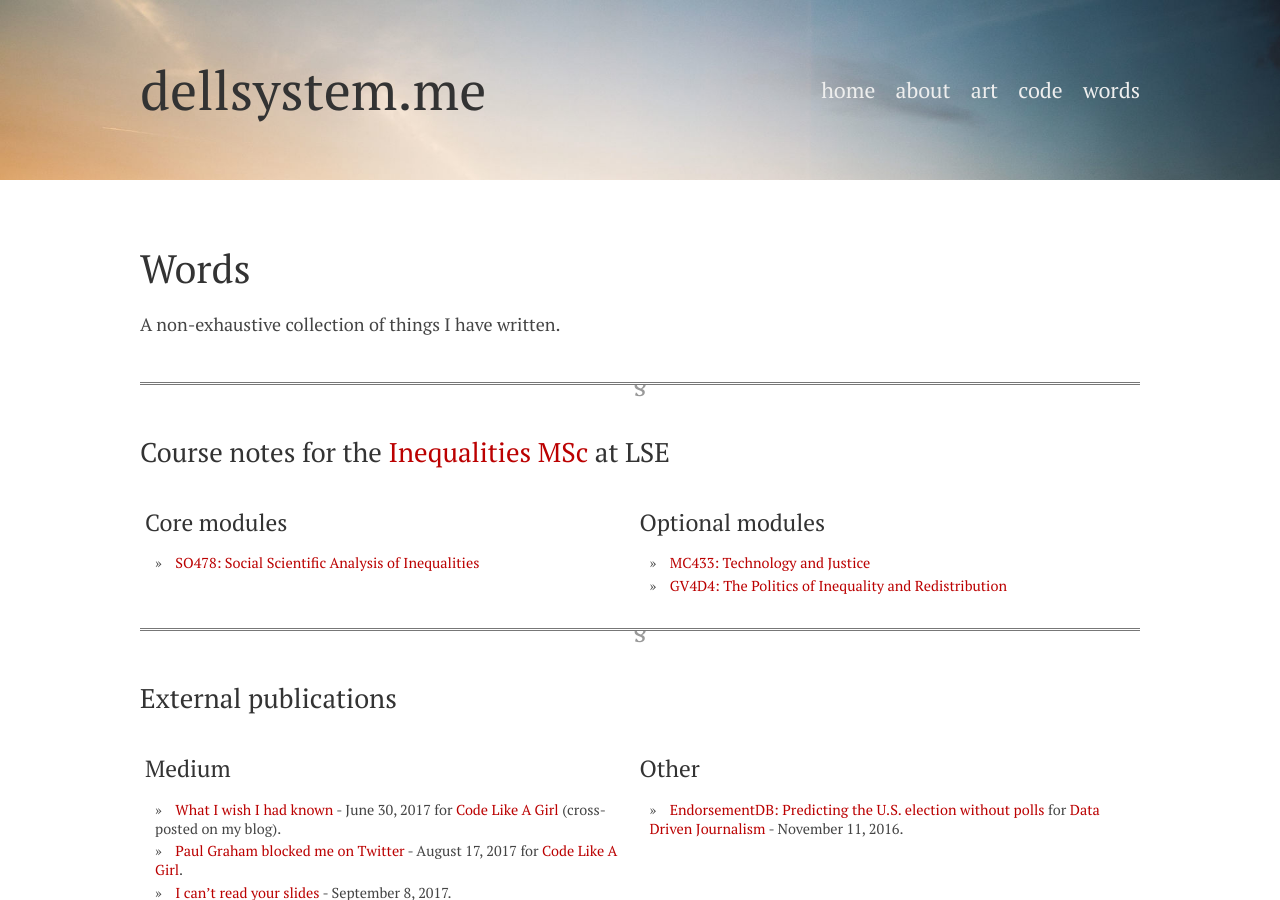
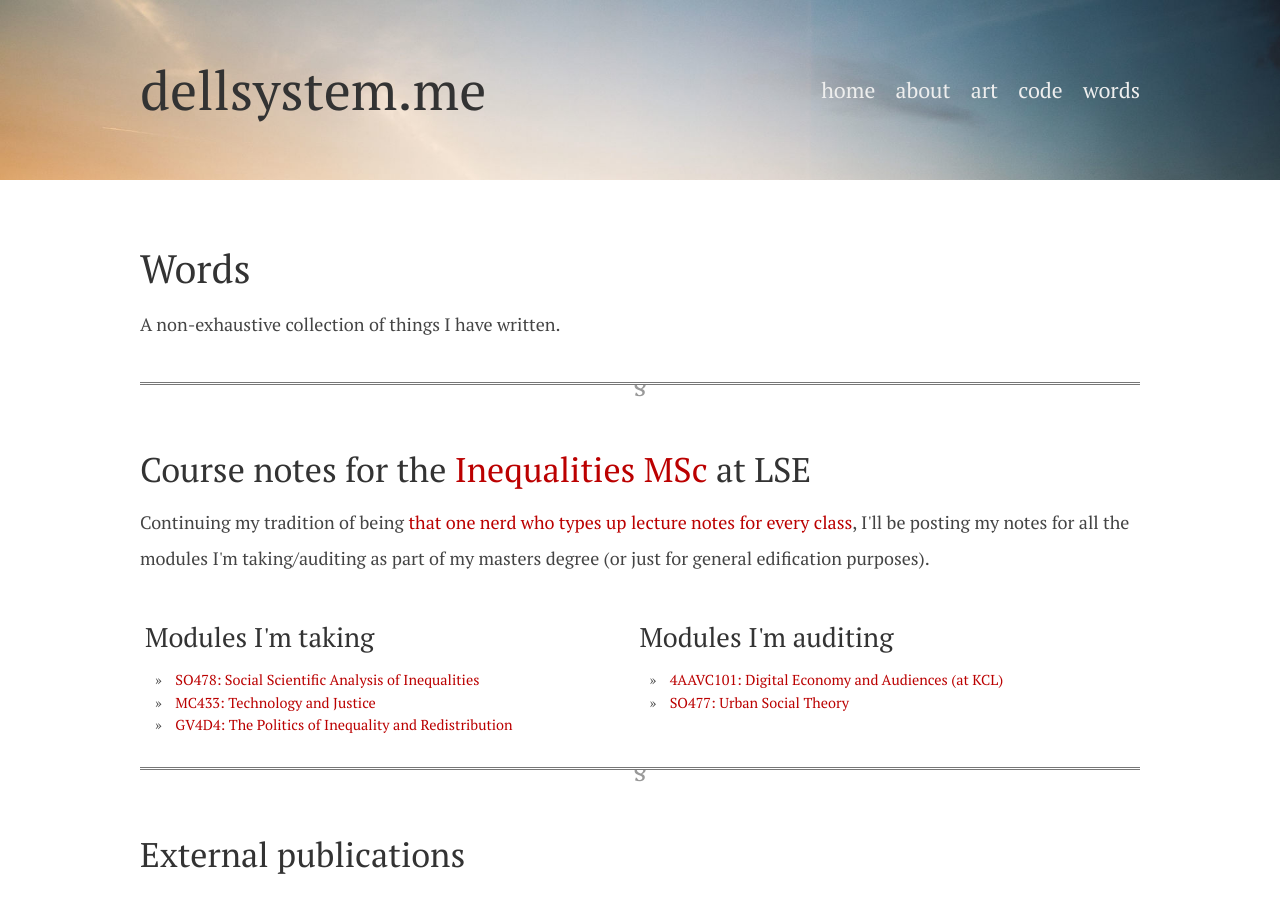
Before and after one commit to dellsystem/dellsystem.github.io, a Jekyll site: the page built from words.html, in a window 1280 px wide and 900 px high. Built offline with Jekyll 4.4.1, drawn with Linux system fonts in a browser that asks for light colours; nearby versions of some CDN libraries.

Commit message:
Improve layout for lecture notes
Can now handle auditing

```diff
--- /dev/null
+++ b/4AAVC101.html
@@ -0,0 +1,6 @@
+---
+layout: lse
+title: "4AAVC101: Digital Economy and Audiences (at KCL)"
+course_code: 4AAVC101
+course_url: https://www.kcl.ac.uk/artshums/depts/ddh/study/ugmods/2017-18/Level-4/4AAVC101.aspx
+---
--- /dev/null
+++ b/SO477.html
@@ -0,0 +1,6 @@
+---
+layout: lse
+title: "SO477: Urban Social Theory"
+course_code: SO477
+course_url: http://www.lse.ac.uk/resources/calendar/courseGuides/SO/2017_SO477.htm
+---
--- a/words.html
+++ b/words.html
@@ -8,26 +8,28 @@ title: Words
 
 <hr />
 
-<h3>
+<h2>
     Course notes for the
     <a href="http://www.lse.ac.uk/study-at-lse/Graduate/Degree-programmes-2018/MSc-Inequalities-and-Social-Science">Inequalities MSc</a>
     at LSE
-</h3>
+</h2>
+
+<p>
+    Continuing my tradition of being <a href="http://wikinotes.ca">that one
+    nerd who types up lecture notes for every class</a>, I'll be posting my
+    notes for all the modules I'm taking/auditing as part of my masters
+    degree (or just for general edification purposes).
+</p>
 
 <div class="double-grid">
     <div class="column">
-        <h4>Core modules</h4>
+        <h3>Modules I'm taking</h3>
         <ul>
             <li>
                 <a href="/SO478">
                     SO478: Social Scientific Analysis of Inequalities
                 </a>
             </li>
-        </ul>
-    </div>
-    <div class="column">
-        <h4>Optional modules</h4>
-        <ul>
             <li>
                 <a href="/MC433">
                     MC433: Technology and Justice
@@ -39,16 +41,31 @@ title: Words
                 </a>
             </li>
         </ul>
+    </div>
+    <div class="column">
+        <h3>Modules I'm auditing</h3>
+        <ul>
+            <li>
+                <a href="/4AAVC101">
+                    4AAVC101: Digital Economy and Audiences (at KCL)
+                </a>
+            </li>
+            <li>
+                <a href="/SO477">
+                    SO477: Urban Social Theory
+                </a>
+            </li>
+        </ul>
     </div
 </div>
 
 <hr />
 
-<h3>External publications</h3>
+<h2>External publications</h2>
 
 <div class="double-grid">
     <div class="column">
-        <h4>Medium</h4>
+        <h3>Medium</h3>
         <ul>
             <li>
                 <a href="https://code.likeagirl.io/what-i-wish-i-had-known-1cf9714b01cf">
@@ -76,7 +93,7 @@ title: Words
         </ul>
     </div>
     <div class="column">
-        <h4>Other</h4>
+        <h3>Other</h3>
         <ul>
             <li>
                 <a href="http://datadrivenjournalism.net/featured_projects/endorsementdb_predicting_the_u.s._election_without_polls">
@@ -93,13 +110,13 @@ title: Words
 <hr />
 
 
-<h3>Academic papers</h3>
+<h2>Academic papers</h2>
 
 <div class="double-grid">
     <div class="column">
-        <h4>
+        <h3>
             <a href="http://ddmal.music.mcgill.ca/">DDMAL</a> lab, McGill University
-        </h4>
+        </h3>
         <ul>
             <li>
                 <a href="http://ismir2012.ismir.net/event/papers/577_ISMIR_2012.pdf">
@@ -132,10 +149,10 @@ title: Words
         </ul>
     </div>
     <div class="column">
-        <h4>
+        <h3>
             <a href="http://networkdynamics.org/">Network Dynamics </a> lab, McGill
             University
-        </h4>
+        </h3>
         <ul>
             <li>
                 <a href="https://www.aaai.org/ocs/index.php/SSS/SSS13/paper/view/5744">
@@ -170,7 +187,7 @@ title: Words
 
 <hr />
 
-<h3 id="blog">Blog posts</h3>
+<h2 id="blog">Blog posts</h2>
 
 <p>
     Things that aren't worth submitting to a real publication or posting on
```
Also changed, not shown: _includes/lecture_intro.html (added, +42 -0 lines), _layouts/lecture.html (+1 -12 lines), _layouts/lse.html (+2 -12 lines).
